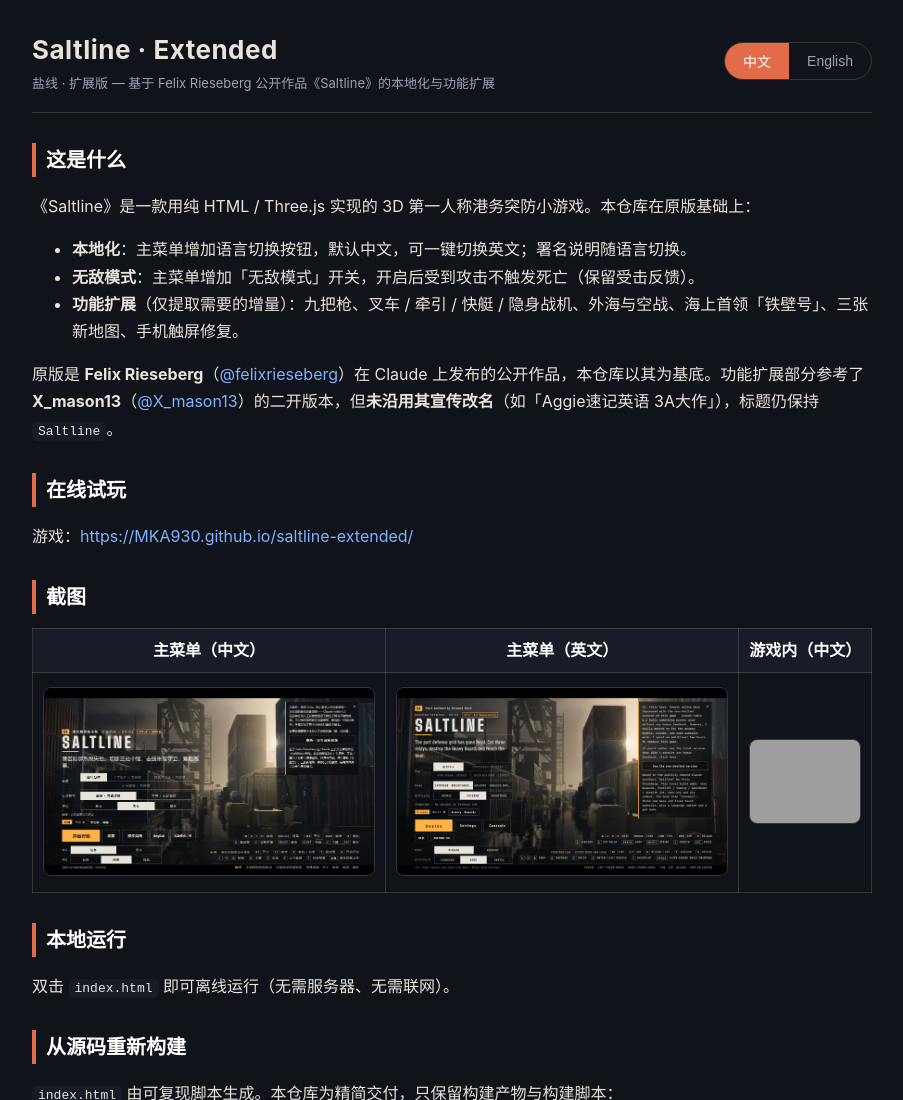
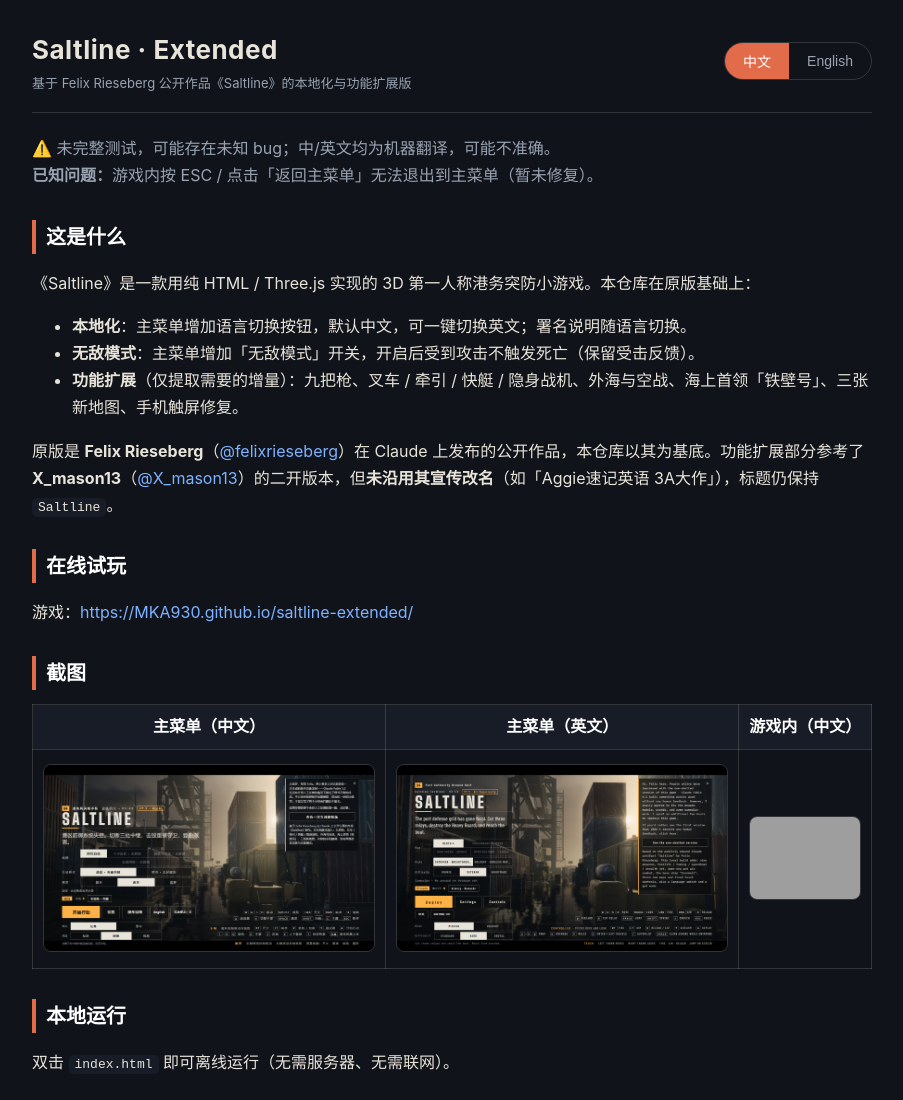
Before and after one commit to MKA930/saltline-extended, a plain HTML site: page readme.html in a window 1280 px wide. Shown: the top 1100 px of the page, without its empty margins (188-1091 px from the left). Drawn offline with Linux system fonts and the light colour scheme; grey boxes are pictures that could not be loaded.

Commit message:
Update README: bilingual switch, remove CN subtitle, add disclaimers + known bug
- README.md / readme.html: keep the language switch (anchor links + JS toggle)
- Drop the "盐线 · 扩展版" Chinese subtitle
- Add note: not fully tested, machine-translated CN/EN text may be inaccurate
- Document known issue: in-game ESC / back-to-menu does not return to title

```diff
--- a/readme.html
+++ b/readme.html
@@ -38,7 +38,7 @@
   <header>
     <div>
       <h1>Saltline · Extended</h1>
-      <div class="lang-hint">盐线 · 扩展版 — 基于 Felix Rieseberg 公开作品《Saltline》的本地化与功能扩展</div>
+      <div class="lang-hint">基于 Felix Rieseberg 公开作品《Saltline》的本地化与功能扩展版</div>
     </div>
     <div class="toggle" id="tg">
       <button data-lang="zh" class="on">中文</button>
@@ -48,6 +48,7 @@
 
   <!-- ===================== 中文 ===================== -->
   <section class="sec show" data-lang="zh">
+    <p class="muted">⚠️ 未完整测试，可能存在未知 bug；中/英文均为机器翻译，可能不准确。<br><strong>已知问题：</strong>游戏内按 ESC / 点击「返回主菜单」无法退出到主菜单（暂未修复）。</p>
     <h2>这是什么</h2>
     <p>《Saltline》是一款用纯 HTML / Three.js 实现的 3D 第一人称港务突防小游戏。本仓库在原版基础上：</p>
     <ul>
@@ -91,6 +92,7 @@ node --check i18n.source.js   # 语法校验</code></pre>
 
   <!-- ===================== English ===================== -->
   <section class="sec" data-lang="en">
+    <p class="muted">⚠️ Not fully tested — unknown bugs may exist; both the Chinese and English UI texts are machine-translated and may be inaccurate.<br><strong>Known issue:</strong> in-game, pressing ESC / clicking "Back to menu" does not return to the main menu (not yet fixed).</p>
     <h2>What this is</h2>
     <p><i>Saltline</i> is a 3D first-person port-breaching game built as a single HTML file with Three.js. This repository extends the original:</p>
     <ul>
```
Also changed, not shown: 1 other file.
